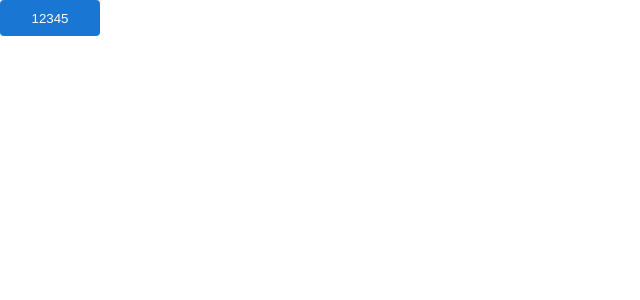
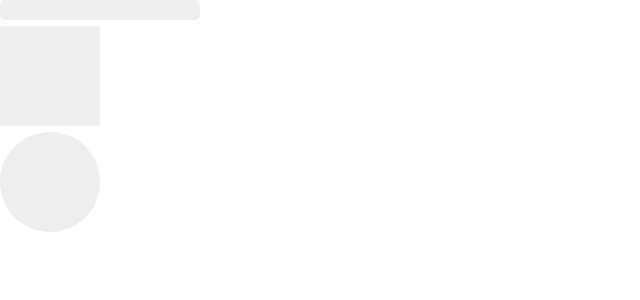
Before and after one commit to lhikarul/react-components, a React (Create React App) app: page / in a window 1280 px wide. Shown: the top 300 px of the page, without its empty margins (0-640 px from the left). Built offline with nearby package versions, Linux system fonts and the light colour scheme.

Commit message:
feat: skelton component

```diff
--- a/src/App.tsx
+++ b/src/App.tsx
@@ -1,30 +1,18 @@
-import Radio, { RadioGroup } from "./components/Radio";
 import { ThemeProvider } from "@emotion/react";
 import { theme } from "./theme";
-import { useState } from "react";
-import { toastMessage } from "./components/Toast";
-import Button from "./components/Button";
+import Skelton from "./components/Skelton";
 
 function App() {
-  const [value, setValue] = useState(0);
-  const handleOnClick = () => {
-    setValue(value + 1);
-    toastMessage.success({
-      content: `${value}`,
-    });
-  };
   return (
     <ThemeProvider theme={theme.default}>
-      <Button
-        onClick={handleOnClick}
-        // onClick={() =>
-        //   toastMessage.success({
-        //     content: `${value}`,
-        //   })
-        // }
-      >
-        12345
-      </Button>
+      <Skelton width={200} height={20} style={{ marginBottom: 6 }} />
+      <Skelton variant="rectangular" style={{ marginBottom: 6 }} />
+      <Skelton
+        width={100}
+        height={100}
+        variant="circular"
+        style={{ marginBottom: 6 }}
+      />
     </ThemeProvider>
   );
 }
--- /dev/null
+++ b/src/components/Skelton/FlashBlock.tsx
@@ -0,0 +1,48 @@
+import styled from "@emotion/styled";
+import { keyframes } from "@emotion/react";
+import { SkeltonVariant } from "./types";
+
+const flash = keyframes`
+    from {
+        opacity: 0.3;
+    }
+    to {
+        opacity: 1;
+    }
+`;
+
+const StyledFlashBlock = styled.div<{
+  width: number | string;
+  height: number | string;
+  variant: SkeltonVariant;
+}>`
+  width: ${(props) =>
+    typeof props.width === "number" ? props.width + "px" : props.width};
+  height: ${(props) =>
+    typeof props.height === "number" ? props.height + "px" : props.height};
+  background: #eee;
+  animation: ${flash} 0.8s ease-in-out alternate-reverse infinite;
+`;
+
+const FlashBlock = ({
+  width,
+  height,
+  variant,
+  style,
+}: {
+  width: number | string;
+  height: number | string;
+  variant: SkeltonVariant;
+  style?: React.CSSProperties;
+}) => {
+  return (
+    <StyledFlashBlock
+      width={width}
+      height={height}
+      variant={variant}
+      style={style}
+    />
+  );
+};
+
+export default FlashBlock;
--- /dev/null
+++ b/src/components/Skelton/SlideBlock.tsx
@@ -0,0 +1,73 @@
+import styled from "@emotion/styled";
+import { keyframes } from "@emotion/react";
+import { SkeltonVariant } from "./types";
+
+const slide = keyframes`
+    from {
+        left: -150%;
+    }
+    to {
+        left: 100%;
+    }
+`;
+
+const StyledSlideBlock = styled.div<{
+  width: number | string;
+  height: number | string;
+  variant: SkeltonVariant;
+}>`
+  width: ${(props) =>
+    typeof props.width === "number" ? props.width + "px" : props.width};
+  height: ${(props) =>
+    typeof props.height === "number" ? props.height + "px" : props.height};
+
+  ${(props) => {
+    if (props.variant === "circular") {
+      return `border-radius: 50%`;
+    } else if (props.variant === "text") {
+      return `border-radius: 4px/6.7px;`;
+    }
+  }};
+
+  background: #eee;
+  position: relative;
+  overflow: hidden;
+  &:before {
+    content: "";
+    position: absolute;
+    height: 100%;
+    width: 80px;
+    top: 0px;
+    background: linear-gradient(
+      to right,
+      transparent 0%,
+      #ffffff99 50%,
+      transparent 100%
+    );
+    animation: ${slide} 1s cubic-bezier(0.4, 0, 0.2, 1) infinite;
+    box-shadow: 0 4px 10px 0 #ffffff33;
+  }
+`;
+
+const SlideBlock = ({
+  width,
+  height,
+  variant,
+  style,
+}: {
+  width: number | string;
+  height: number | string;
+  variant: SkeltonVariant;
+  style?: React.CSSProperties;
+}) => {
+  return (
+    <StyledSlideBlock
+      width={width}
+      height={height}
+      variant={variant}
+      style={style}
+    />
+  );
+};
+
+export default SlideBlock;
--- /dev/null
+++ b/src/components/Skelton/index.tsx
@@ -0,0 +1,29 @@
+import { SkeltonProps } from "./types";
+import FlashBlock from "./FlashBlock";
+import SlideBlock from "./SlideBlock";
+
+const variantMap = {
+  flash: FlashBlock,
+  slide: SlideBlock,
+};
+
+function Skelton(props: SkeltonProps) {
+  const {
+    variant = "text",
+    animation = "slide",
+    width = 100,
+    height = 100,
+    style,
+  } = props;
+  const SkeltonComponent = variantMap[animation];
+  return (
+    <SkeltonComponent
+      width={width}
+      height={height}
+      variant={variant}
+      style={style}
+    />
+  );
+}
+
+export default Skelton;
--- /dev/null
+++ b/src/components/Skelton/types.ts
@@ -0,0 +1,11 @@
+import React from "react";
+
+export type SkeltonVariant = "circular" | "rectangular" | "text";
+
+export interface SkeltonProps {
+  variant?: SkeltonVariant;
+  animation?: "slide" | "flash";
+  width?: number | string;
+  height?: number | string;
+  style?: React.CSSProperties;
+}
--- a/src/components/Toast/index.tsx
+++ b/src/components/Toast/index.tsx
@@ -1,10 +1,9 @@
 import { useEffect, useRef, useState } from "react";
-import { createPortal, render } from "react-dom";
 import { ToastProps } from "./types";
 import SuccessIcon from "../../Icons/Success";
 import { Wrapper } from "./Toast.styles";
 import { getContainer } from "./utils";
-import { createRoot } from "react-dom/client";
+
 const iconMap = {
   success: <SuccessIcon />,
 };
```
